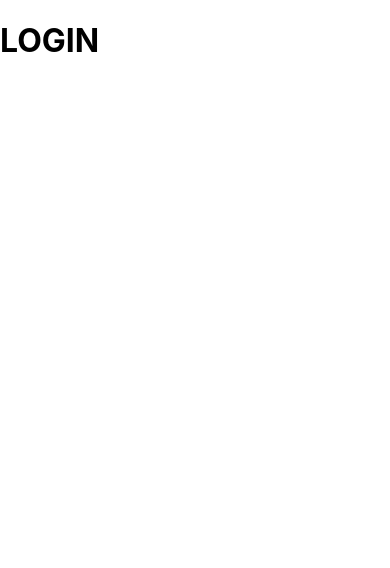
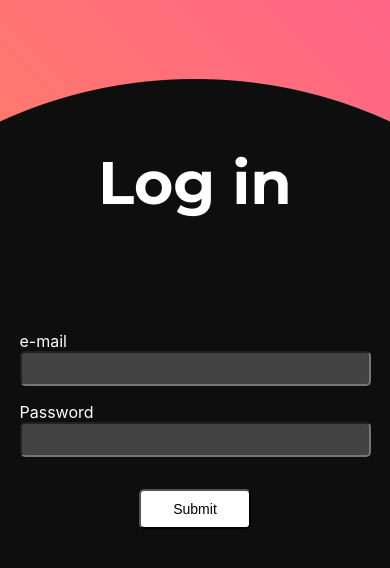
Before and after one commit to jsrzic/MyVinylCollection, a React (Create React App) app in the folder frontend/: page /login in a window 390 px wide. Shown: the top 568 px of the page. Built offline with nearby package versions, Linux system fonts and the light colour scheme.

Commit message:
Add component Form, add pages login and signup, add custom hook IsMobile for responsiveness

```diff
--- /dev/null
+++ b/frontend/src/components/Form.jsx
@@ -0,0 +1,55 @@
+import React from "react";
+import { IsMobile } from "../util/utils";
+
+function Form({ children, style }) {
+  const formStyle = IsMobile()
+    ? {
+        display: "flex",
+        flexDirection: "column",
+        zIndex: 2,
+        width: "90%",
+      }
+    : { display: "flex", flexDirection: "column", zIndex: 2, width: "40%" };
+  return <form style={{ ...formStyle, ...style }}>{children}</form>;
+}
+
+function FormRow({ label, type }) {
+  const labelStyle = {
+    color: "white",
+    display: "flex",
+    flexDirection: "column",
+    marginTop: "1rem",
+  };
+
+  const inputStyle = {
+    padding: "0.5rem",
+    borderRadius: "5px",
+    background: "rgb(68,67,67)",
+  };
+
+  return (
+    <label style={labelStyle}>
+      {label}
+      <input style={inputStyle} type={type} name={label} />
+    </label>
+  );
+}
+
+function FormSubmit() {
+  const submitStyle = {
+    height: "2.5rem",
+    width: "7rem",
+    borderRadius: "5px",
+    background: "white",
+    fontSize: "14px",
+    margin: "auto",
+    marginTop: "2rem",
+  };
+
+  return <input style={submitStyle} type="submit" value="Submit" />;
+}
+
+Form.Row = FormRow;
+Form.Submit = FormSubmit;
+
+export default Form;
--- a/frontend/src/index.css
+++ b/frontend/src/index.css
@@ -20,3 +20,21 @@ code {
     transform: rotate(359deg);
   }
 }
+
+@keyframes floatUp {
+  0% {
+    transform: translateY(600px);
+  }
+  100% {
+    transform: translateY(0px);
+  }
+}
+
+@keyframes fadeIn {
+  0% {
+    opacity: 0;
+  }
+  100% {
+    opacity: 1;
+  }
+}
--- a/frontend/src/pages/Homepage.jsx
+++ b/frontend/src/pages/Homepage.jsx
@@ -2,11 +2,11 @@ import React from "react";
 import vinyl from "../assets/vinyl.png";
 import "../index.css";
 import Button from "../components/Button";
-import { useWindowSize } from "../util/utils";
+import { IsMobile } from "../util/utils";
+import { pageStyle } from "../styles/globalStyles";
 
 function Homepage() {
   const homepageStyle = {
-    height: "100vh",
     display: "flex",
     flexDirection: "column",
     overflow: "hidden",
@@ -15,20 +15,19 @@ function Homepage() {
     position: "relative",
   };
 
-  const homepageHeaderStyle =
-    useWindowSize().width > 768
+  const homepageHeaderStyle = IsMobile()
     ? {
+        width: "100%",
+        display: "flex",
+        flexDirection: "column",
+        alignItems: "center",
+      }
+    : {
         width: "95%",
         display: "flex",
         alignItems: "start",
         justifyContent: "space-between",
         margin: "1rem",
-        }
-      : {
-          width: "100%",
-          display: "flex",
-          flexDirection: "column",
-          alignItems: "center",
       };
 
   const imageStyle = {
@@ -43,7 +42,7 @@ function Homepage() {
   };
 
   return (
-    <div style={homepageStyle}>
+    <div style={{ ...pageStyle, ...homepageStyle }}>
       <div style={homepageHeaderStyle}>
         <h1 style={titleStyle}>My Vinyl Collection</h1>
         <div style={{ display: "flex" }}>
--- a/frontend/src/pages/LogInPage.jsx
+++ b/frontend/src/pages/LogInPage.jsx
@@ -1,7 +1,36 @@
 import React from "react";
+import { pageStyle } from "../styles/globalStyles";
+import logoImg from "../assets/login.png";
+import Form from "../components/Form";
 
 function LogInPage() {
-  return <h1>LOGIN</h1>;
+  const loginPageStyle = {
+    display: "flex",
+    justifyContent: "center",
+    alignItems: "center",
+    position: "relative",
+  };
+
+  const imageStyle = {
+    position: "absolute",
+    bottom: "-20%",
+    animation: "floatUp 1s",
+  };
+
+  const formStyle = {
+    animation: "fadeIn 4s",
+  };
+
+  return (
+    <div style={{ ...pageStyle, ...loginPageStyle }}>
+      <img src={logoImg} style={imageStyle} alt="login_image" />
+      <Form style={formStyle}>
+        <Form.Row label="e-mail" type="text" />
+        <Form.Row label="Password" type="text" />
+        <Form.Submit />
+      </Form>
+    </div>
+  );
 }
 
 export default LogInPage;
--- a/frontend/src/pages/SignUpPage.jsx
+++ b/frontend/src/pages/SignUpPage.jsx
@@ -1,7 +1,36 @@
 import React from "react";
+import { pageStyle } from "../styles/globalStyles";
+import signupImg from "../assets/signup.png";
+import Form from "../components/Form";
 
 function SignUpPage() {
-  return <h1>SIGNUP</h1>;
+  const loginPageStyle = {
+    display: "flex",
+    justifyContent: "center",
+    alignItems: "center",
+    position: "relative",
+  };
+
+  const imageStyle = {
+    position: "absolute",
+    bottom: "-20%",
+    animation: "floatUp 1s",
+  };
+
+  const formStyle = {
+    animation: "fadeIn 4s",
+  };
+
+  return (
+    <div style={{ ...pageStyle, ...loginPageStyle }}>
+      <img src={signupImg} style={imageStyle} alt="login_image" />
+      <Form style={formStyle}>
+        <Form.Row label="e-mail" type="text" />
+        <Form.Row label="Password" type="text" />
+        <Form.Submit />
+      </Form>
+    </div>
+  );
 }
 
 export default SignUpPage;
--- /dev/null
+++ b/frontend/src/styles/globalStyles.jsx
@@ -0,0 +1,5 @@
+export const pageStyle = {
+  height: "100vh",
+  background: "linear-gradient(45deg, #FF9648, #FF6587)",
+  overflow: "hidden",
+};
--- a/frontend/src/util/utils.jsx
+++ b/frontend/src/util/utils.jsx
@@ -1,16 +1,11 @@
 import React from "react";
 
-export function useWindowSize() {
-  const [windowSize, setWindowSize] = React.useState({
-    width: undefined,
-    height: undefined,
-  });
+export function IsMobile() {
+  const [width, setWidth] = React.useState(undefined);
+
   React.useEffect(() => {
     function handleResize() {
-      setWindowSize({
-        width: window.innerWidth,
-        height: window.innerHeight,
-      });
+      setWidth(window.innerWidth);
     }
 
     window.addEventListener("resize", handleResize);
@@ -18,5 +13,5 @@ export function useWindowSize() {
 
     return () => window.removeEventListener("resize", handleResize);
   }, []);
-  return windowSize;
+  return width < 768;
 }
```
Also changed, not shown: frontend/src/assets/login.png (added), frontend/src/assets/signup.png (added). Lines whose indentation alone changed are shown as unchanged.
